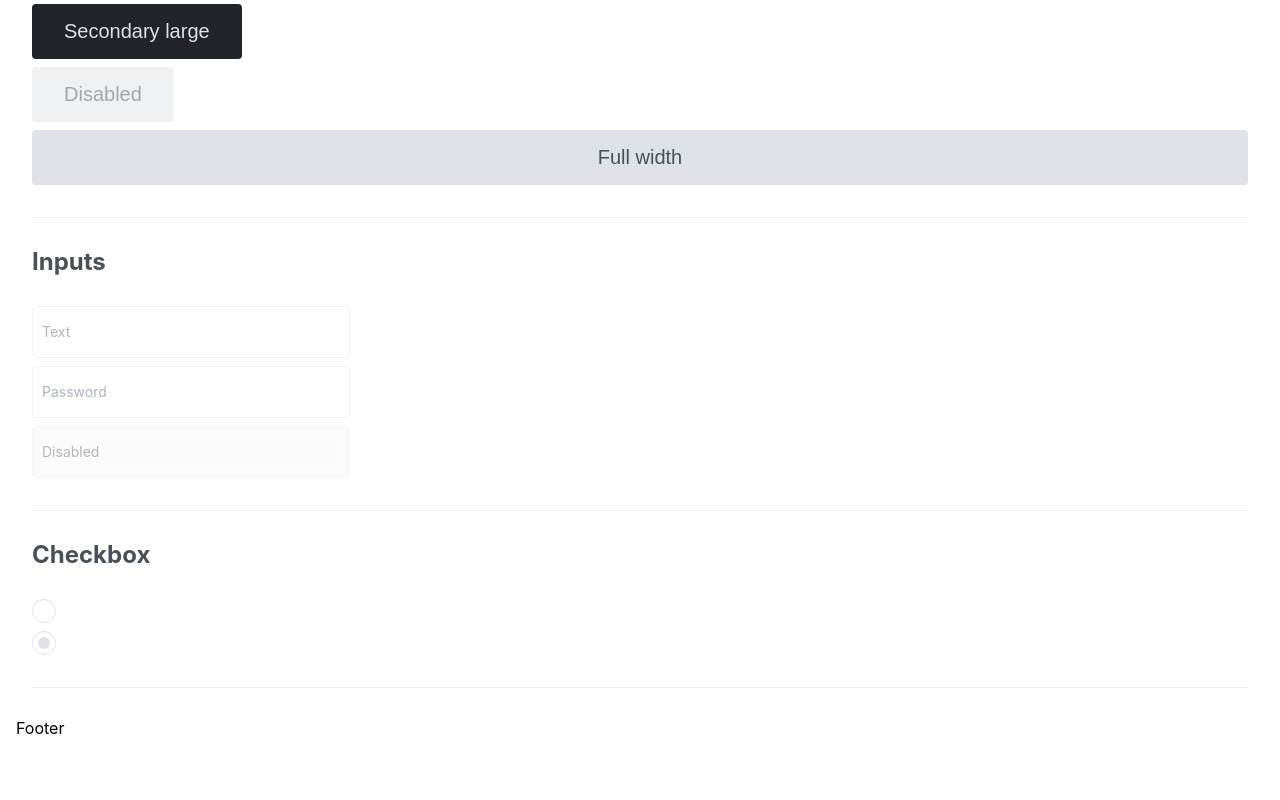
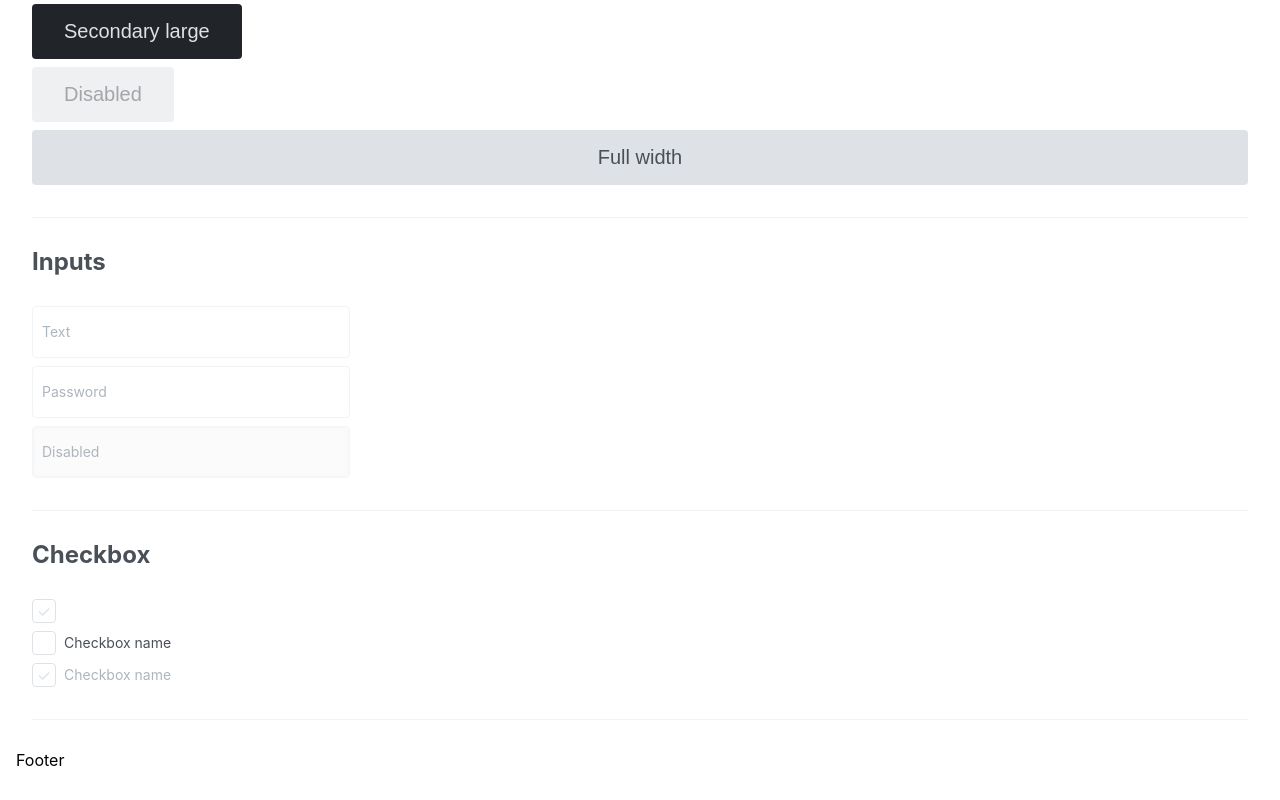
Before and after one commit to donovanroubos/gatsby-boilerplate, a Gatsby site: page /component-library in a window 1280 px wide. Shown: the part 879-1679 px from the top of the page. Before the commit the page ends 1647 px from the top, so only its background shows below. Built offline with nearby package versions, Linux system fonts and the light colour scheme; Gatsby itself is replaced by a stand-in of ours.

Commit message:
Edit Checkbox component styling

```diff
--- a/src/components/form/checkbox.js
+++ b/src/components/form/checkbox.js
@@ -9,6 +9,8 @@ class Checkbox extends Component {
     }
 
     this.toggleCheck = this.toggleCheck.bind(this)
+
+    this.id = Math.random().toString().replace(/0\./, '')
   }
 
   toggleCheck() {
@@ -21,12 +23,19 @@ class Checkbox extends Component {
   render() {
 
     const { isChecked } = this.state
-    const { props } = this
+    const { label, disabled } = this.props
 
     return (
-      <div className="checkbox" onClick={this.toggleCheck}>
-        <input ref="checkbox" type="checkbox" checked={isChecked} {...props} />
-        <span></span>
+      <div className="checkbox-wrapper">
+        <div className="checkbox" onClick={this.toggleCheck}>
+          <input id={this.id} ref="checkbox" type="checkbox" checked={isChecked} disabled={disabled} />
+          <span>&#10003;</span>
+        </div>
+        {
+          typeof label !== 'undefined' && (
+            <label htmlFor={this.id} className={`${disabled ? 'disabled' : ''}`}>{label}</label>
+          )
+        }
       </div>
     )
   }
--- a/src/pages/component-library/index.js
+++ b/src/pages/component-library/index.js
@@ -54,8 +54,9 @@ const ComponentLibrary = () => (
       <div className="block" id="checkbox">
         <h2>Checkbox</h2>
 
-        <Checkbox />
         <Checkbox disabled />
+        <Checkbox label="Checkbox name" />
+        <Checkbox label="Checkbox name" disabled />
       </div>
     </main>
   </Layout>
--- a/src/styles/components/form/checkbox.scss
+++ b/src/styles/components/form/checkbox.scss
@@ -1,3 +1,7 @@
+.checkbox-wrapper {
+  display: flex;
+  align-items: center;
+
   .checkbox {
     display: flex;
     align-items: center;
@@ -5,33 +9,44 @@
     border: 1px solid $light-gray;
     width: 22px;
     height: 22px;
-  border-radius: 100%;
-  cursor: pointer;
+    border-radius: 4px;
 
     input[type="checkbox"] {
       display: none;
     }
 
     input[type="checkbox"] + span {
-    background: $blue;
-    margin: 2px;
-    width: calc(100% - 10px);
-    height: calc(100% - 10px);
-    display: inline-block;
+      width: 100%;
+      height: 100%;
+      display: flex;
+      justify-content: center;
+      align-items: center;
       border-radius: 100%;
-    visibility: hidden;
+      color: $blue;
       transition: $transition;
       opacity: 0;
+      user-select: none;
+      cursor: pointer;
     }
 
     input[type="checkbox"]:checked + span {
-    visibility: visible;
       opacity: 1;
     }
 
     input[type="checkbox"]:disabled + span {
-    background: $light-gray;
-    visibility: visible;
+      color: $light-gray;
       opacity: 1;
+      cursor: not-allowed;
     }
   }
+
+  label {
+    font-size: 14px;
+    color: $dark-gray;
+    margin-left: 8px;
+
+    &.disabled {
+      color: $gray;
+    }
+  }
+}
--- a/src/styles/pages/style-guide.scss
+++ b/src/styles/pages/style-guide.scss
@@ -13,7 +13,7 @@
 
     .btn,
     .input,
-    .checkbox {
+    .checkbox-wrapper {
       &:not(:last-child) {
         margin-bottom: 8px;
       }
```
Lines whose indentation alone changed are shown as unchanged.
